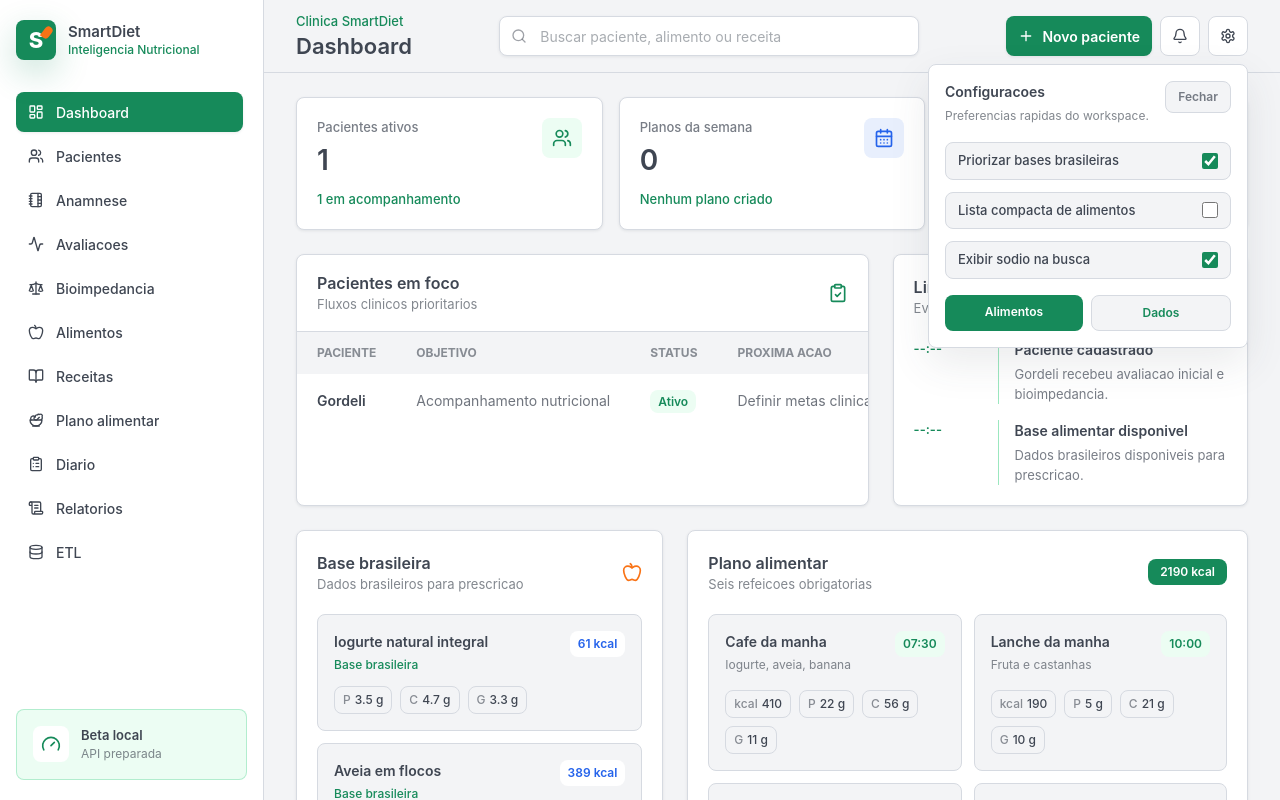
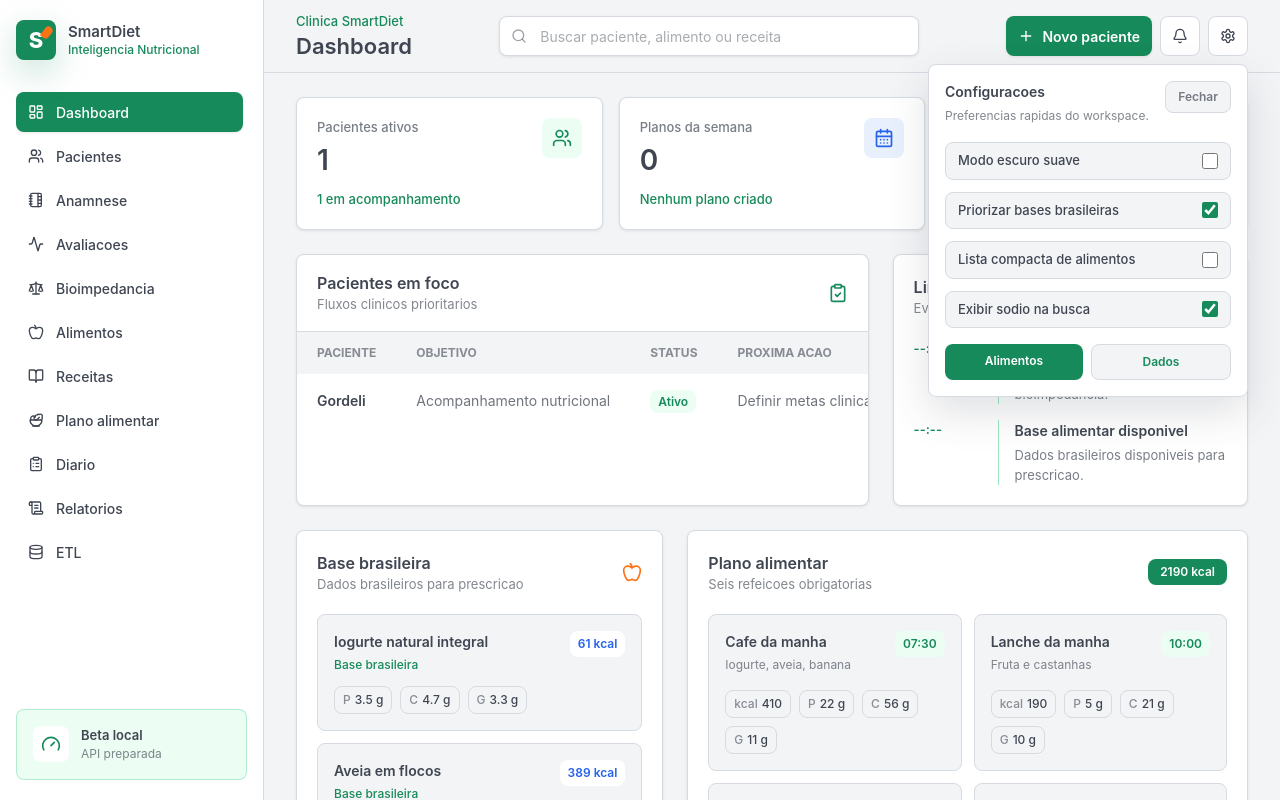
Before and after one commit to Johnny-allan/smartdiet, a Next.js app in the folder frontend/: page / in a window 1280 px wide. Both pictures are taken after a click on the button 1228 px from the left and 36 px from the top of the page. Shown: the top 800 px of the page. Built offline with nearby package versions, Linux system fonts and the light colour scheme.

Commit message:
feat: add soft dark mode and gender options

```diff
--- a/frontend/src/app/globals.css
+++ b/frontend/src/app/globals.css
@@ -4,7 +4,31 @@
 
 :root {
   color-scheme: light;
-  background: #F3F4F6;
+  --color-forest: 22 138 90;
+  --color-sage: 155 231 191;
+  --color-terracotta: 249 115 22;
+  --color-petrol: 37 99 235;
+  --color-background: 243 244 246;
+  --color-graphite: 63 70 82;
+  --color-surface: 255 255 255;
+  --color-line: 214 218 225;
+  --color-mist: 236 253 243;
+  --color-shadow: 63 70 82;
+  background: rgb(var(--color-background));
+}
+
+:root[data-theme="dark"] {
+  color-scheme: dark;
+  --color-forest: 66 211 139;
+  --color-sage: 72 126 99;
+  --color-terracotta: 251 146 60;
+  --color-petrol: 96 165 250;
+  --color-background: 31 34 39;
+  --color-graphite: 232 235 239;
+  --color-surface: 42 46 53;
+  --color-line: 75 82 92;
+  --color-mist: 36 58 48;
+  --color-shadow: 0 0 0;
 }
 
 * {
@@ -18,8 +42,8 @@
 body {
   margin: 0;
   min-height: 100vh;
-  background: #F3F4F6;
-  color: #3F4652;
+  background: rgb(var(--color-background));
+  color: rgb(var(--color-graphite));
 }
 
 button,
@@ -32,7 +56,7 @@
 button:focus-visible,
 a:focus-visible,
 input:focus-visible {
-  outline: 2px solid #F97316;
+  outline: 2px solid rgb(var(--color-terracotta));
   outline-offset: 2px;
 }
 
@@ -43,11 +67,11 @@
   width: 40px;
   place-items: center;
   border-radius: 8px;
-  background: #168A5A;
+  background: rgb(var(--color-forest));
   color: #FFFFFF;
   font-weight: 800;
   line-height: 1;
-  box-shadow: 0 12px 34px rgba(22, 138, 90, 0.24);
+  box-shadow: 0 12px 34px rgb(var(--color-forest) / 0.24);
 }
 
 .smart-logo-mark::after {
@@ -58,12 +82,12 @@
   width: 8px;
   content: "";
   border-radius: 8px 8px 8px 0;
-  background: #F97316;
+  background: rgb(var(--color-terracotta));
   transform: rotate(38deg);
 }
 
 .smart-scrollbar {
-  scrollbar-color: #F97316 transparent;
+  scrollbar-color: rgb(var(--color-terracotta)) transparent;
   scrollbar-width: thin;
 }
 
--- a/frontend/src/app/layout.tsx
+++ b/frontend/src/app/layout.tsx
@@ -1,4 +1,6 @@
 import type { Metadata } from "next";
+
+import { ThemeInit } from "@/shared/layout/theme-init";
 
 import "./globals.css";
 
@@ -14,7 +16,10 @@
 }>) {
   return (
     <html lang="pt-BR">
-      <body className="font-sans antialiased">{children}</body>
+      <body className="font-sans antialiased">
+        <ThemeInit />
+        {children}
+      </body>
     </html>
   );
 }
--- a/frontend/src/modules/workspace/functional-pages.tsx
+++ b/frontend/src/modules/workspace/functional-pages.tsx
@@ -765,6 +765,7 @@
 const textareaClass =
   "min-h-[92px] w-full rounded-smart border border-line bg-surface px-3 py-2 text-[14px] text-graphite transition duration-200 placeholder:text-graphite/45 hover:border-sage focus:border-petrol";
 const labelClass = "space-y-1 text-[13px] font-medium text-graphite";
+const patientGenderOptions = ["Masculino", "Feminino"];
 const primaryButtonClass =
   "inline-flex h-10 items-center justify-center rounded-smart bg-forest px-4 text-[14px] font-semibold text-white shadow-subtle transition duration-200 hover:bg-petrol";
 const secondaryButtonClass =
@@ -1299,7 +1300,17 @@
             <label className={labelClass}>Nome completo<input className={inputClass} value={form.name} onChange={(e) => setForm({ ...form, name: e.target.value })} /></label>
             <div className="grid gap-3 md:grid-cols-2">
               <label className={labelClass}>Nascimento<input className={inputClass} type="date" value={form.birthDate} onChange={(e) => setForm({ ...form, birthDate: e.target.value })} /></label>
-              <label className={labelClass}>Genero<input className={inputClass} value={form.gender} onChange={(e) => setForm({ ...form, gender: e.target.value })} /></label>
+              <label className={labelClass}>
+                Genero
+                <select className={inputClass} value={form.gender} onChange={(e) => setForm({ ...form, gender: e.target.value })}>
+                  <option value="">Nao informado</option>
+                  {patientGenderOptions.map((gender) => (
+                    <option key={gender} value={gender}>
+                      {gender}
+                    </option>
+                  ))}
+                </select>
+              </label>
             </div>
             <div className="grid gap-3 md:grid-cols-2">
               <label className={labelClass}>Telefone<input className={inputClass} value={form.phone} onChange={(e) => setForm({ ...form, phone: e.target.value })} /></label>
--- a/frontend/src/shared/layout/header.tsx
+++ b/frontend/src/shared/layout/header.tsx
@@ -41,12 +41,14 @@
   preferBrazilianFoods: boolean;
   compactFoodCards: boolean;
   showFoodSodium: boolean;
+  softDarkMode: boolean;
 };
 
 const defaultSettings: WorkspaceSettings = {
   preferBrazilianFoods: true,
   compactFoodCards: false,
   showFoodSodium: true,
+  softDarkMode: false,
 };
 
 const mobileNavItems = [
@@ -75,13 +77,16 @@
   useEffect(() => {
     const raw = window.localStorage.getItem("smartdiet-settings");
     if (raw) {
-      setSettings({ ...defaultSettings, ...(JSON.parse(raw) as Partial<WorkspaceSettings>) });
+      const value = { ...defaultSettings, ...(JSON.parse(raw) as Partial<WorkspaceSettings>) };
+      setSettings(value);
+      document.documentElement.dataset.theme = value.softDarkMode ? "dark" : "light";
     }
   }, []);
 
   function updateSettings(next: Partial<WorkspaceSettings>) {
     const value = { ...settings, ...next };
     setSettings(value);
+    document.documentElement.dataset.theme = value.softDarkMode ? "dark" : "light";
     window.localStorage.setItem("smartdiet-settings", JSON.stringify(value));
     window.dispatchEvent(new CustomEvent("smartdiet-settings-changed", { detail: value }));
   }
@@ -185,6 +190,15 @@
                 </div>
                 <div className="mt-4 grid gap-3">
                   <label className="flex items-center justify-between gap-3 rounded-smart border border-line bg-background px-3 py-2 text-[13px] font-medium text-graphite">
+                    Modo escuro suave
+                    <input
+                      checked={settings.softDarkMode}
+                      className="h-4 w-4 accent-terracotta"
+                      type="checkbox"
+                      onChange={(event) => updateSettings({ softDarkMode: event.target.checked })}
+                    />
+                  </label>
+                  <label className="flex items-center justify-between gap-3 rounded-smart border border-line bg-background px-3 py-2 text-[13px] font-medium text-graphite">
                     Priorizar bases brasileiras
                     <input
                       checked={settings.preferBrazilianFoods}
--- /dev/null
+++ b/frontend/src/shared/layout/theme-init.tsx
@@ -0,0 +1,17 @@
+"use client";
+
+import { useEffect } from "react";
+
+type WorkspaceSettings = {
+  softDarkMode?: boolean;
+};
+
+export function ThemeInit() {
+  useEffect(() => {
+    const raw = window.localStorage.getItem("smartdiet-settings");
+    const settings = raw ? (JSON.parse(raw) as WorkspaceSettings) : {};
+    document.documentElement.dataset.theme = settings.softDarkMode ? "dark" : "light";
+  }, []);
+
+  return null;
+}
--- a/frontend/tailwind.config.ts
+++ b/frontend/tailwind.config.ts
@@ -5,15 +5,15 @@
   theme: {
     extend: {
       colors: {
-        forest: "#168A5A",
-        sage: "#9BE7BF",
-        terracotta: "#F97316",
-        petrol: "#2563EB",
-        background: "#F3F4F6",
-        graphite: "#3F4652",
-        surface: "#FFFFFF",
-        line: "#D6DAE1",
-        mist: "#ECFDF3",
+        forest: "rgb(var(--color-forest) / <alpha-value>)",
+        sage: "rgb(var(--color-sage) / <alpha-value>)",
+        terracotta: "rgb(var(--color-terracotta) / <alpha-value>)",
+        petrol: "rgb(var(--color-petrol) / <alpha-value>)",
+        background: "rgb(var(--color-background) / <alpha-value>)",
+        graphite: "rgb(var(--color-graphite) / <alpha-value>)",
+        surface: "rgb(var(--color-surface) / <alpha-value>)",
+        line: "rgb(var(--color-line) / <alpha-value>)",
+        mist: "rgb(var(--color-mist) / <alpha-value>)",
       },
       fontFamily: {
         sans: ["Inter", "Manrope", "Arial", "sans-serif"],
@@ -22,8 +22,8 @@
         smart: "8px",
       },
       boxShadow: {
-        smart: "0 16px 40px rgba(63, 70, 82, 0.10)",
-        subtle: "0 1px 3px rgba(63, 70, 82, 0.10)",
+        smart: "0 16px 40px rgb(var(--color-shadow) / 0.16)",
+        subtle: "0 1px 3px rgb(var(--color-shadow) / 0.12)",
       },
     },
   },
```
